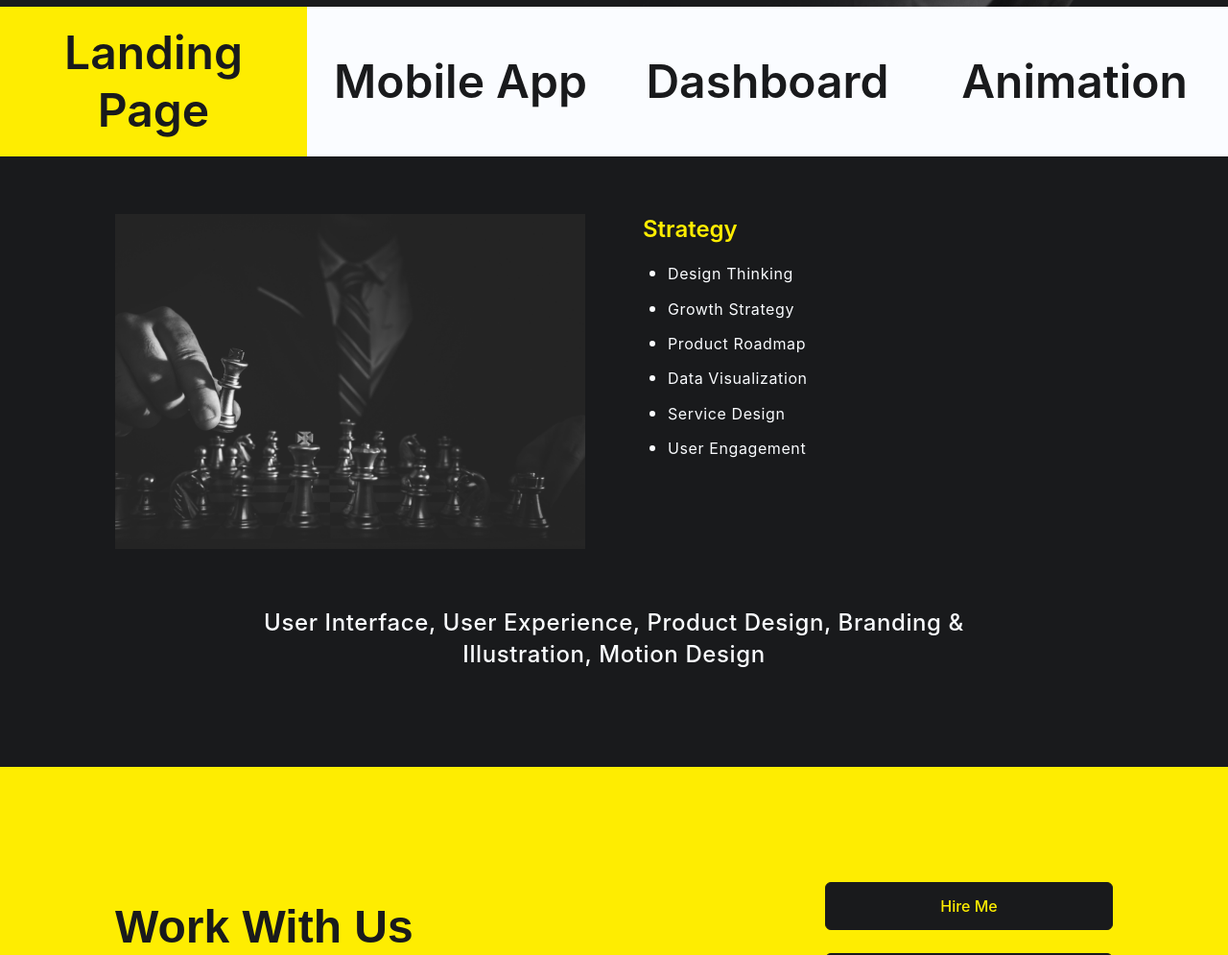
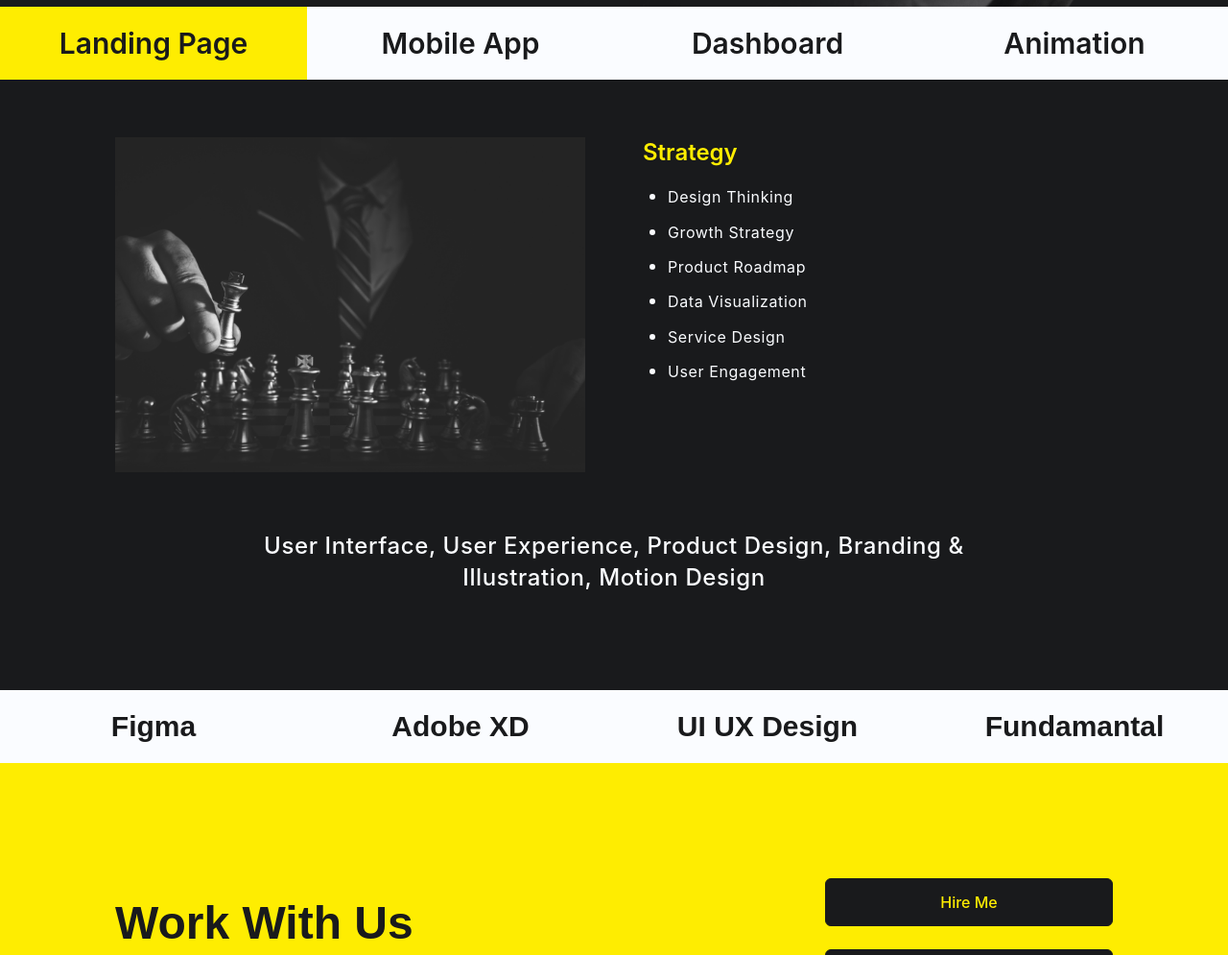
Before and after one commit to mdridoykhan138/ReazulPortfolio, a plain HTML site: page index.html in a window 1280 px wide. Shown: the part 716-1711 px from the top of the page at 96% size. Drawn offline with Linux system fonts and the light colour scheme.

Commit message:
Create a new section - More activity area here

```diff
--- a/assets/css/responsive.css
+++ b/assets/css/responsive.css
@@ -109,11 +109,11 @@ Extra large: ---------
     }
 
     /***********************
-    1.2-1600 activity area here
+    1.3-1600 activity area here
     ***********************/
     .activityHeaderLink {
-        font-size: 48px;
-        line-height: 60px;
+        font-size: 30px;
+        line-height: 40px;
     }
     .activityItems {
         grid-template-columns: 1fr 1fr;
@@ -144,7 +144,15 @@ Extra large: ---------
     }
 
     /***********************
-    1.2-1600 cta area here
+    1.4-1600 more activity area here
+    ***********************/
+    .moreActivity_content ul li a {
+        font-size: 30px;
+        line-height: 40px;
+    }
+
+    /***********************
+    1.5-1600 cta area here
     ***********************/
     .ctaHeader {
         font-size: 48px;
@@ -264,13 +272,23 @@ large layout:  ---------
         line-height: 140%;
         padding: 0px 80px;
     }
-
     .activityItems {
         gap: 40px;
     }
 
     /***********************
-    3.4-992 cta area here
+    3.4-992 more activity area here
+    ***********************/
+    .moreActivity_content ul li a {
+        font-size: 24px;
+        line-height: 30px;
+    }
+    .moreActivity_content ul {
+        grid-template-columns: repeat(2, 1fr);
+    }
+
+    /***********************
+    3.5-992 cta area here
     ***********************/
     .cta {
         padding: 80px 0px;
@@ -294,7 +312,7 @@ large layout:  ---------
     }
 
     /***********************
-    3.4-992 fotter area here
+    3.6-992 fotter area here
     ***********************/
     .fotter {
         padding: 30px 0px;
@@ -408,21 +426,16 @@ Small Layout: ---------
 5) 576px small devices
 ##############################*/
 @media screen and (max-width: 576px){
-
     /*
     #home-576-------------------]
     */
 
-
-
-
-
-
-
-
-
-
-
+    /***********************
+    5.1-576 more activity area here
+    ***********************/
+    .moreActivity_content ul {
+        grid-template-columns: auto;
+    }
 
 
 }
--- a/assets/css/style.css
+++ b/assets/css/style.css
@@ -7,7 +7,7 @@ Template Name: Attor
 Template URI:
 Description: This is html5 template
 Author: Md Ridoy Khan
-Author URI: https://github.com/Md-ridoyKhan
+Author URI: https://github.com/mdridoykhan138
 Support: admin@gmail.com
 Version: 1.0.0
 --------#####--------
@@ -17,8 +17,13 @@ CSS INDEX
 ===========================
 
 1) home-one
-    1.1) header area here
-    1.2) Header area here
+    1.1) preloader area here
+    1.2) header area here
+    1.3) main body area here
+    1.4) activity area here
+    1.5) more activity area here
+    1.6) cta area here
+    1.7) fotter area here
 
 
 
@@ -72,7 +77,7 @@ CSS INDEX
 
 
 /*===========================
-1.1) header area here
+1.2) header area here
 ===========================*/
 header {
     position: absolute;
@@ -106,8 +111,6 @@ header {
 .headerLogo a {
     display: inline-block;
 }
-
-
 .headerContainer {
     display: flex;
     align-items: center;
@@ -151,13 +154,12 @@ header {
     color: var(--secondColor);
 }
 /*---------------------------
-1.1 header area ends here
+1.2 header area ends here
 ---------------------------*/
 
 
-
 /*===========================
-1.2) main body area here
+1.3) main body area here
 ===========================*/
 .main {
     background: var(--black);
@@ -282,13 +284,13 @@ header {
     max-width: 100%;
 }
 /*---------------------------
-1.2 main body area ends here
+1.3 main body area ends here
 ---------------------------*/
 
 
 
 /*===========================
-1.3) activity area here
+1.4) activity area here
 ===========================*/
 .activity {
     background: var(--black);
@@ -378,13 +380,43 @@ header {
     padding: 0px 130px;
 }
 /*---------------------------
-1.3 activity area ends here
+1.4 activity area ends here
 ---------------------------*/
 
 
+/*===========================
+1.5) more activity area here
+===========================*/
+.moreActivity_content ul {
+    display: grid;
+    grid-template-columns: repeat(4, 1fr);
+    text-align: center;
+}
+.moreActivity_content ul li a {
+    display: block;
+    height: 100%;
+    padding: 18px 15px;
+    background: var(--mainWhite);
+    color: var(--black);
+    font-size: 44px;
+    line-height: 54px;
+    font-weight: 600;
+    transition: all .3s ease;
+    -webkit-transition: all .3s ease;
+    -moz-transition: all .3s ease;
+    -ms-transition: all .3s ease;
+    -o-transition: all .3s ease;
+}
+.moreActivity_content ul li a:hover {
+    background: var(--secondColor);
+}
+/*---------------------------
+1.5 more activity area ends here
+---------------------------*/
+
 
 /*===========================
-1.4) cta area here
+1.6) cta area here
 ===========================*/
 .cta {
     background: var(--secondColor);
@@ -435,12 +467,12 @@ header {
     border: 1px solid var(--black);
 }
 /*---------------------------
-1.4 cta area ends here
+1.6 cta area ends here
 ---------------------------*/
 
 
 /*===========================
-1.5) fotter area here
+1.7) fotter area here
 ===========================*/
 .fotter {
     background: var(--black);
@@ -461,7 +493,7 @@ header {
     font-family: 'Saira', sans-serif;
 }
 /*---------------------------
-1.5 fotter area here
+1.7 fotter area here
 ---------------------------*/
 
 /*########################
--- a/index.html
+++ b/index.html
@@ -67,7 +67,6 @@
   </header>
   <!--== header area ends here ==-->
 
-
   <!--== main area here ==-->
   <section class="main">
     <div class="mainWrapper">
@@ -129,7 +128,6 @@
     <img class="mainImage" src="assets/images/reazul.png" alt="">
   </section>
   <!--== main area ends here ==-->
-
 
   <!--== activity area here ==-->
   <section class="activity">
@@ -264,6 +262,22 @@
   </section>
   <!--== activity area end here ==-->
 
+  <!--== more activity area here ==-->
+  <div class="moreActivity">
+    <div class="moreActivity_wrapper">
+      <div class="moreActivity_container">
+        <div class="moreActivity_content">
+          <ul>
+            <li><a href="#!" target="_blank">Figma</a></li>
+            <li><a href="#!" target="_blank">Adobe XD</a></li>
+            <li><a href="#!" target="_blank">UI UX Design</a></li>
+            <li><a href="#!" target="_blank">Fundamantal</a></li>
+          </ul>
+        </div>
+      </div>
+    </div>
+  </div>
+  <!--== more activity area ends here ==-->
 
   <!--== cta area here ==-->
   <section class="cta">
```
